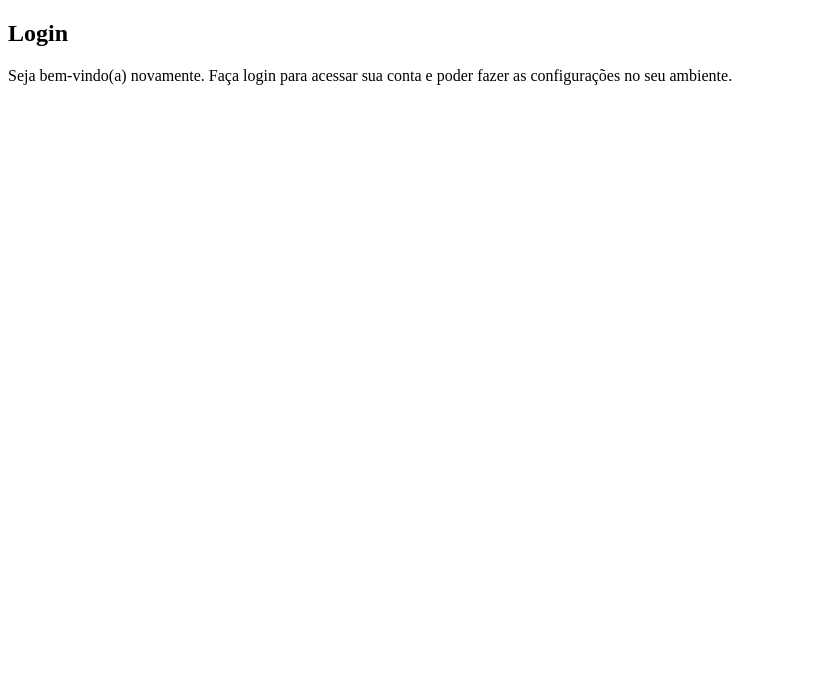
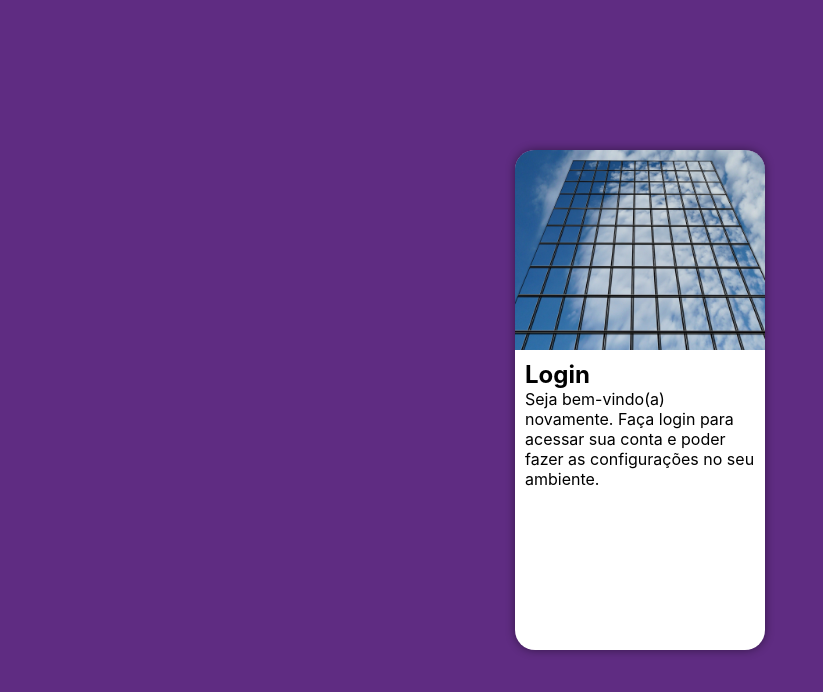
Before and after one commit to matheuspicollideoliveira/projeto-login, a plain HTML site: page index.html in a window 1280 px wide. Shown: the whole page, without its empty margins (0-823 px from the left). Drawn offline with Linux system fonts and the light colour scheme.

Commit message:
criando estilos

```diff
--- a/estilos/style.css
+++ b/estilos/style.css
@@ -5,3 +5,51 @@
     Verde:#49a09d
     Lilás:#5f2c82
 */
+
+*{
+    font-family: -apple-system, BlinkMacSystemFont, 'Segoe UI', Roboto, Oxygen, Ubuntu, Cantarell, 'Open Sans', 'Helvetica Neue', sans-serif;
+    padding: 0px;
+    margin: 0px;
+    box-sizing: border-box;
+}
+
+
+body, html{
+    background-color: #5f2c82;
+    height: 100vh;
+    width: 100vw;
+}
+
+main{
+    position: relative;
+    height: 100vh;
+    width: 100vw;
+}
+
+section#login{
+    position: absolute;
+    top: 50%;
+    left: 50%;
+    transform: translate(-50%,-50%);
+    overflow: hidden;
+
+    background-color: white;
+    width: 250px;
+    height: 500px;
+    border-radius: 20px;
+    box-shadow: 0px 0px 10px rgba(0, 0, 0, 0.450);
+}
+
+section#login > div#imagem{
+    display: block;
+    background: #5f2c82 url(../imagens/metal.jpg) no-repeat;
+    background-size: cover;
+    background-position: left center;
+    height: 200px;
+}
+
+section#login > div#formulario{
+    display: block;
+    padding: 10px;
+
+}
--- a/index.html
+++ b/index.html
@@ -13,7 +13,7 @@
             <div id="imagem">
 
             </div>
-            <div id="formulário">
+            <div id="formulario">
                 <h1>Login</h1>
                 <p>Seja bem-vindo(a) novamente. Faça login para acessar sua conta e poder fazer as configurações no seu ambiente.</p>
                 <form action="login.php" method="post"></form>
```
